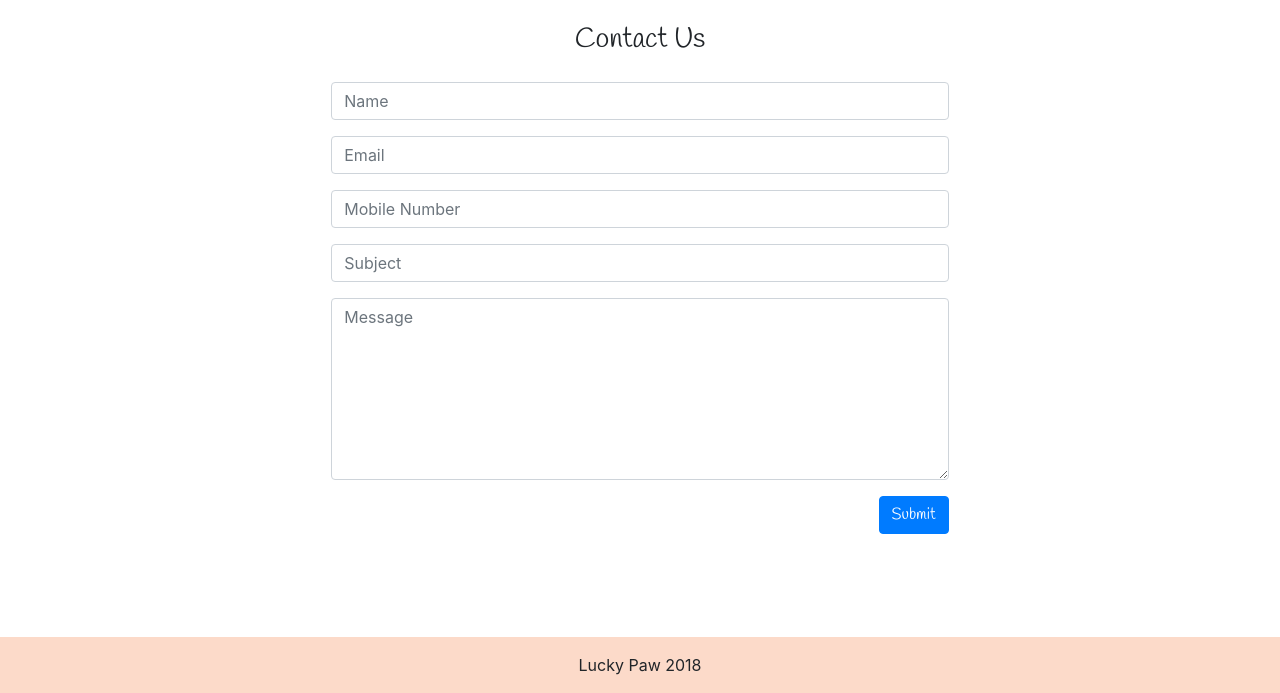
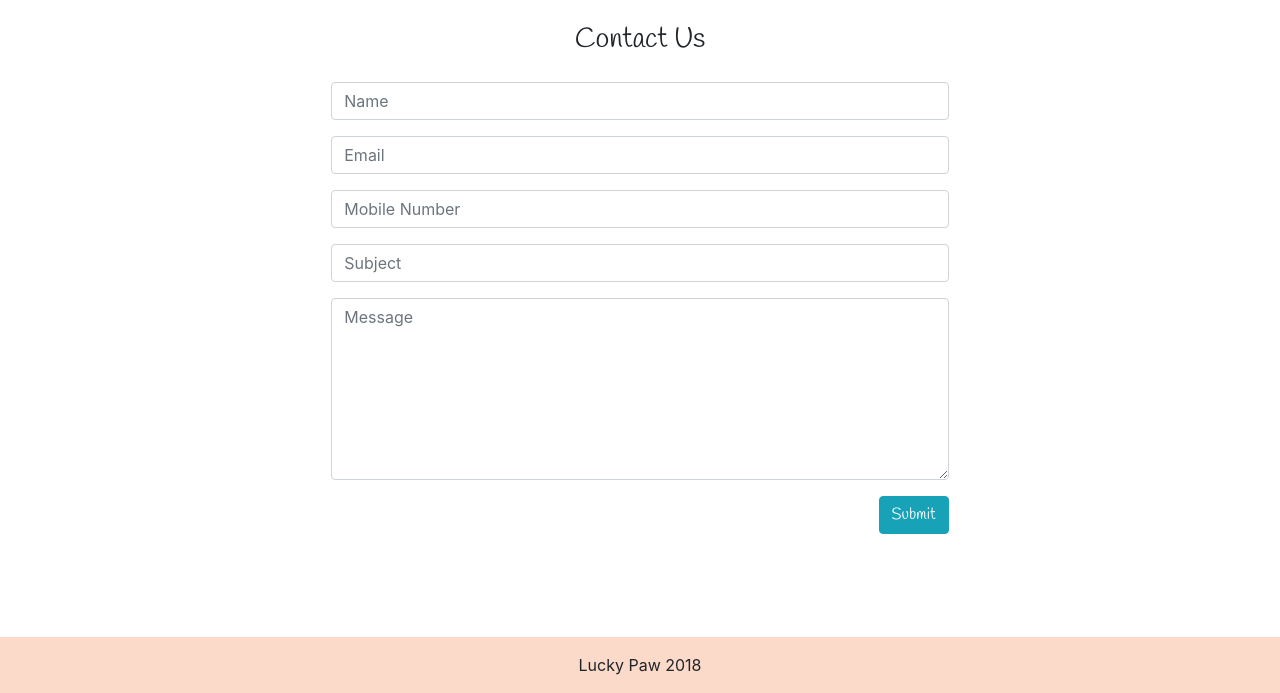
Before and after one commit to souserge/luckypaw, a Django app: page /contact/ in a window 1280 px wide. Shown: the part 107-800 px from the top of the page. Run offline with Django 3.2, Linux system fonts and the light colour scheme; some libraries are stand-ins or nearby versions.

Commit message:
Change contact button info

```diff
--- a/app/templates/app/contact.html
+++ b/app/templates/app/contact.html
@@ -27,7 +27,7 @@
                         <textarea class="form-control" type="textarea" id="message" placeholder="Message" maxlength="140" rows="7"></textarea>
                         </div>
 
-            <button type="button" id="submit" name="submit" class="btn btn-primary pull-right">Submit</button>
+            <button type="button" id="submit" name="submit" class="btn btn-info pull-right">Submit</button>
             </form>
         </div>
     </div>
```
